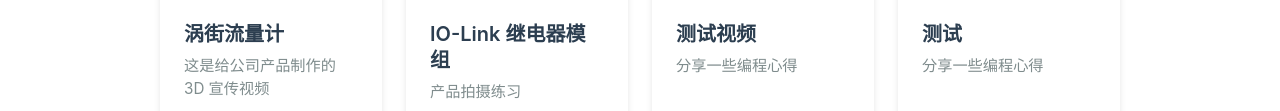
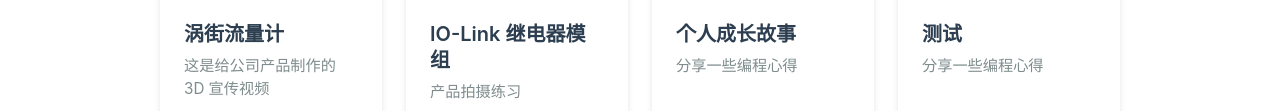
Before and after one commit to harryzhu313/zhuwanyu-personal-website, an Astro site: page /videos in a window 1280 px wide. Shown: the part 573-684 px from the top of the page. Built offline with nearby package versions, Linux system fonts and the light colour scheme; Astro itself is replaced by a stand-in of ours.

Commit message:
修改照片标题

```diff
--- a/src/pages/videos/index.astro
+++ b/src/pages/videos/index.astro
@@ -19,7 +19,7 @@
     date: "2021-08"
   },
   {
-    title: "测试视频",
+    title: "个人成长故事",
     description: "分享一些编程心得",
     thumbnail: "https://i.ytimg.com/vi/XcUcA86NkOE/hqdefault.jpg",
     url: "https://www.youtube.com/embed/XcUcA86NkOE?si=pdYn0aL5eTAMa7Su",
```
